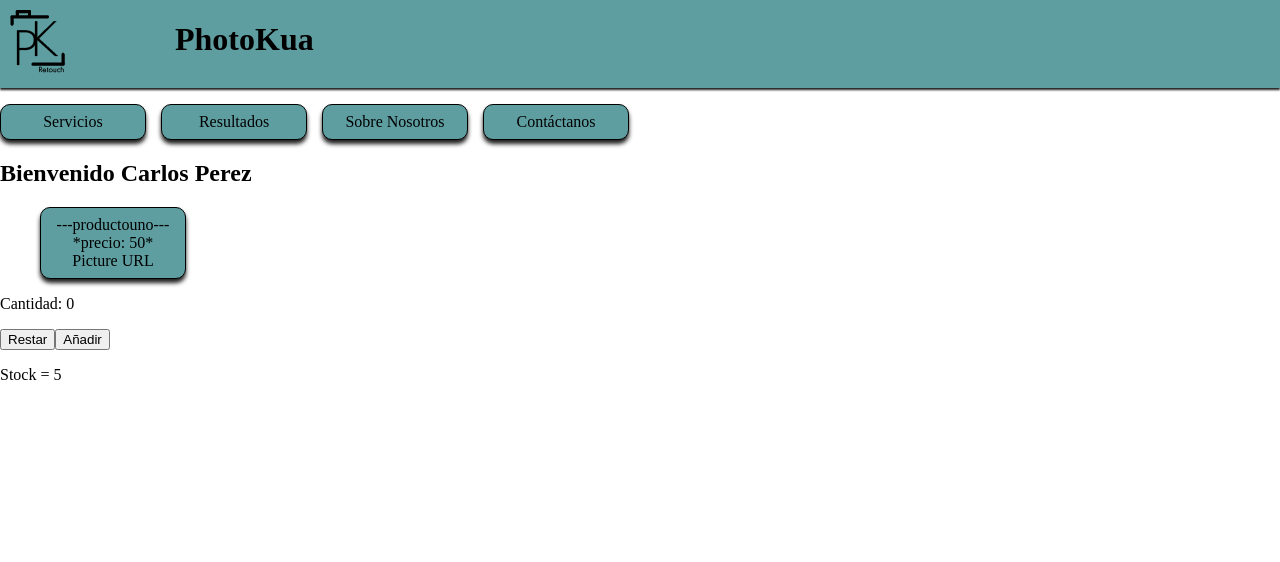
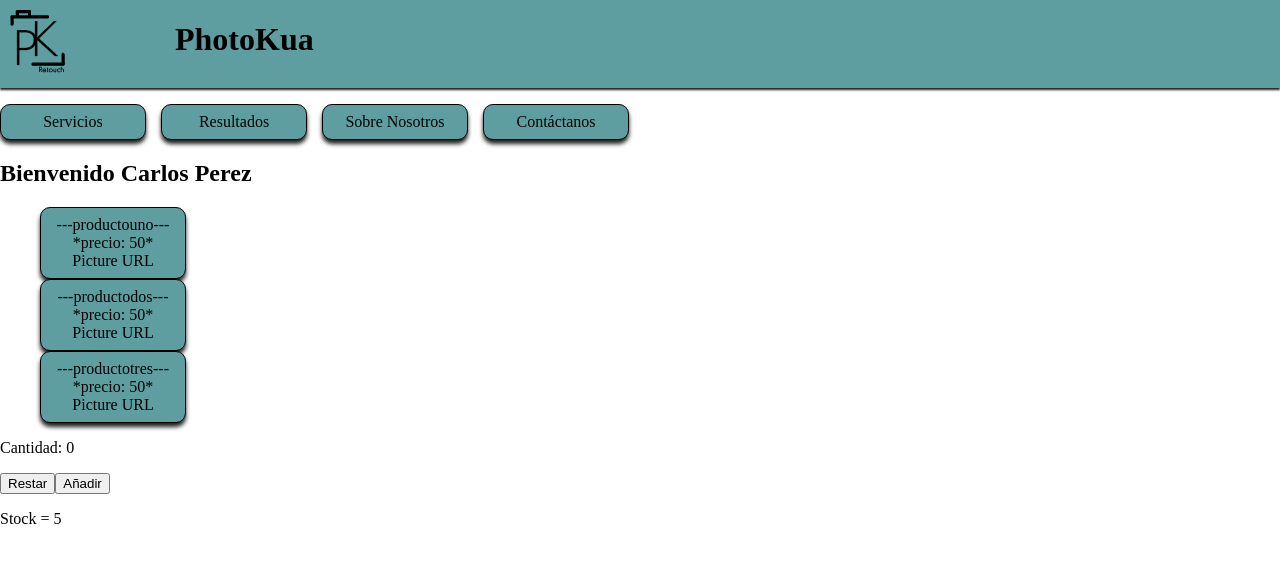
Before and after one commit to jontatan25/ReactApp, a React (Create React App) app in the folder applicacion/: page / in a window 1280 px wide. Shown: the top 562 px of the page. Built offline with nearby package versions, Linux system fonts and the light colour scheme.

Commit message:
añadiendo item.js Corregido

```diff
--- a/applicacion/src/Item.js
+++ b/applicacion/src/Item.js
@@ -0,0 +1,10 @@
+
+const Item= (props) => {
+  const  {title,price,pictureUrl} = props
+  return(
+      <>
+          <li>{title}{price}{pictureUrl}</li>
+      </>
+  )
+}
+export default Item
--- a/applicacion/src/ItemList.js
+++ b/applicacion/src/ItemList.js
@@ -1,12 +1,38 @@
-import {useState} from "react"
+import {useState, useEffect} from "react"
+import Item from "./Item"
 
-function Item (){
-    let [item,setItem] = useState ([
-        {id: 1, title:' ---productouno---       ', price: " *precio: 50*      " ,pictureUrl: "Picture URL"},
-    ])
+function ItemList (){
 
-    return <ol>
-        {item.map(u=><li key={u.id}>{u.title}{u.price}{u.pictureUrl}</li>)}
-        </ol>
+    const [item,setItem] = useState(1)
+
+    const promesaEj = () => {
+      return new Promise((res, rej) => {
+        setTimeout(() =>
+          res([
+            {id: 1, title:'---productouno---',
+              price: " *precio: 50*      ",
+              pictureUrl: "Picture URL"},
+              {id: 2, title:'---productodos---',
+                price: " *precio: 50*      ",
+                pictureUrl: "Picture URL"},
+                {id: 3, title:'---productotres---',
+                  price: " *precio: 50*      ",
+                  pictureUrl: "Picture URL"},
+          ]), 3000
+        )
+      })
+    }
+
+    useEffect(() => {
+      promesaEj().then((data) => {
+        setItem(data)
+      })
+    },[])
+
+    return item === 1 ? (
+      <p>cargando</p>
+    ) : (<ol>
+        {item.map(it => <Item title={it.title} price={it.price} pictureUrl={it.pictureUrl}/> )}
+        </ol>)
 }
-export default Item
+export default ItemList
--- a/applicacion/src/Nav.js
+++ b/applicacion/src/Nav.js
@@ -1,5 +1,5 @@
 import CartWidget from "./CartWidget"
-import ItemList from "./assests/ItemListContainer"
+import ItemListContainer from "./assests/ItemListContainer"
 
 const Nav  = () => {
     return(
@@ -17,7 +17,7 @@ const Nav  = () => {
                    <li>Contáctanos</li>
                </ul>
             </nav>
-            <ItemList nombre= "Carlos" apellido = "Perez"/>
+            <ItemListContainer nombre= "Carlos" apellido = "Perez"/>
         </header>
     )
 }
--- a/applicacion/src/assests/ItemListContainer.js
+++ b/applicacion/src/assests/ItemListContainer.js
@@ -1,13 +1,13 @@
-import Item from "../ItemList"
+import ItemList from "../ItemList"
 
-const ItemList  = (props) => {
+const ItemListContainer  = (props) => {
     const  {nombre,apellido} = props
 
     return(
         <>
             <h2>Bienvenido {nombre+ " "+apellido}</h2>
-            <Item/>
+            <ItemList/>
         </>
     )
 }
-export default ItemList
+export default ItemListContainer
```
